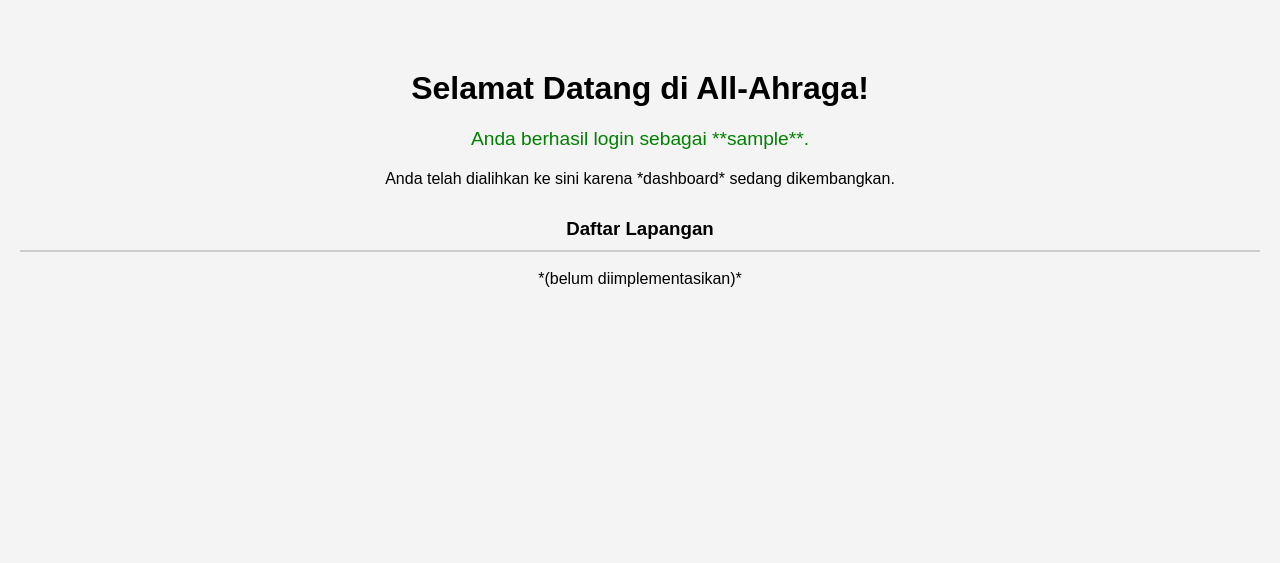
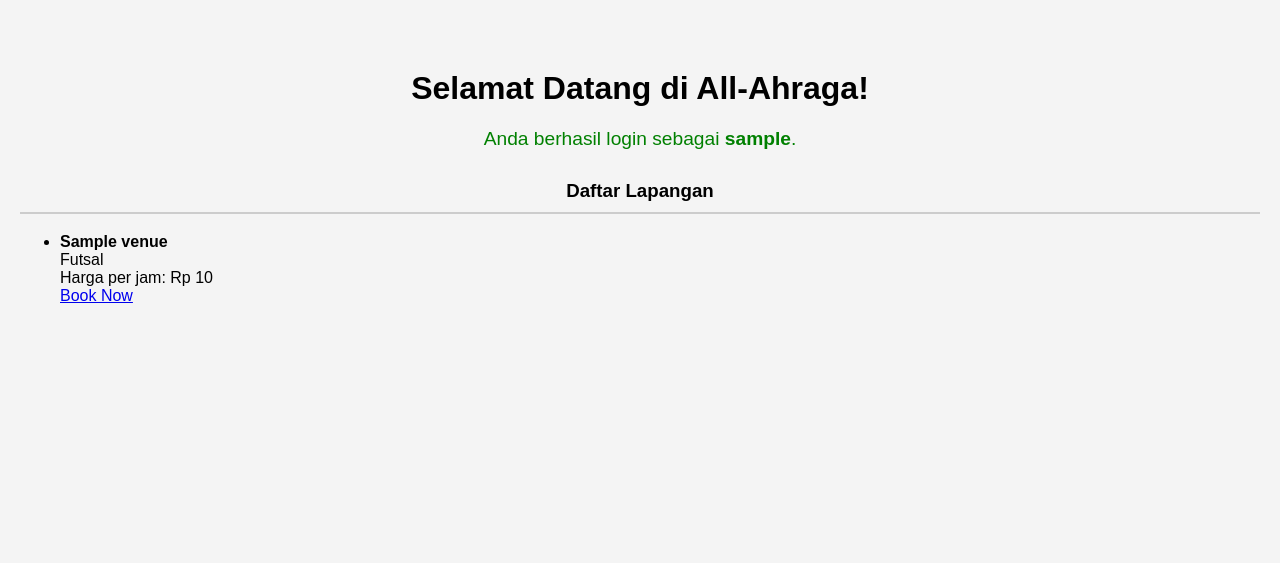
Before and after one commit to pbp-kelompok-e4/all-ahraga, a Django app: page / in a window 1280 px wide. Shown: the part 58-621 px from the top of the page. Run offline with Django 5.2, Linux system fonts and the light colour scheme; a user stored in the database is signed in; data comes from the database, SQL or seed files in the repository; tables that the repository leaves empty hold one stand-in row (values such as "Sample post").

Commit message:
Menampilkan lapangan di home untuk customer

```diff
--- a/main/templates/main/home.html
+++ b/main/templates/main/home.html
@@ -8,16 +8,41 @@
 
     {% if user.is_authenticated %}
         <p style="font-size: 1.2em; color: green;">
-            Anda berhasil login sebagai **{{ user.username }}**.
+            Anda berhasil login sebagai <strong>{{ user.username }}</strong>.
         </p>
-        <p>Anda telah dialihkan ke sini karena *dashboard* sedang dikembangkan.</p>
-    {% else %}
-        <p style="font-size: 1.1em; color: #555;">Silakan masuk atau daftar untuk mulai mencari lapangan.</p>
+
+        {% if user.profile.is_customer %}
+            <div style="margin-top: 30px; text-align: left;">
+                <h3 style="border-bottom: 2px solid #ccc; padding-bottom: 10px; text-align: center;">Daftar Lapangan</h3>
+
+                {% if venues %}
+                    <ul>
+                        {% for venue in venues %}
+                        <li>
+                            <strong>{{ venue.name }}</strong><br>
+                            {{ venue.sport_category.name }}<br>
+                            Harga per jam: Rp {{ venue.price_per_hour }}<br>
+                            <a href="{% url 'create_booking' venue.id %}">Book Now</a>
+                        </li>
+                        <br>
+                        {% endfor %}
+                    </ul>
+                {% else %}
+                    <p>Tidak ada lapangan yang tersedia saat ini.</p>
+                {% endif %}
+            </div>
+
+        {% elif user.profile.is_venue_owner %}
+            <p>Anda login sebagai Venue Owner. <a href="#">Tambahkan venue baru Anda</a>.</p>
+
+        {% elif user.profile.is_coach %}
+            <p>Anda login sebagai Coach. <a href="#">Atur jadwal dan rate Anda</a>.</p>
+
+        {% elif user.is_staff %}
+             <p>Anda login sebagai Admin. <a href="/admin">Masuk ke Admin Panel</a>.</p>
+
+        {% endif %}
     {% endif %}
 
-    <div style="margin-top: 30px;">
-        <h3 style="border-bottom: 2px solid #ccc; padding-bottom: 10px;">Daftar Lapangan</h3>
-        <p>*(belum diimplementasikan)*</p>
-    </div>
 </div>
 {% endblock content %}
--- a/main/urls.py
+++ b/main/urls.py
@@ -12,6 +12,5 @@ urlpatterns = [
     path('dashboard/coach/', views.coach_dashboard_view, name='coach_dashboard'),
     path('dashboard/admin/', views.admin_dashboard_view, name='admin_dashboard'),
     path('venue/<int:venue_id>/book/', views.create_booking, name='create_booking'),
-    path('customer/bookings/', views.customer_booking, name='customer_bookings'),
     path('customer/payment/<int:booking_id>/', views.customer_payment, name='customer_payment'),
 ]
--- a/main/views.py
+++ b/main/views.py
@@ -99,7 +99,20 @@ def venue_detail_view(request, venue_id):
 @login_required(login_url='login')
 @user_passes_test(lambda user: hasattr(user, 'profile') and user.profile.is_customer, login_url='home')
 def customer_dashboard_view(request):
-    return redirect('home')
+    venues = Venue.objects.all().select_related('sport_category')
+    categories = SportCategory.objects.all()
+    areas = LocationArea.objects.all()
+
+    query = request.GET.get('q')
+    if query:
+        venues = venues.filter(name__icontains=query)
+
+    context = {
+        'venues': venues,
+        'categories': categories,
+        'areas': areas,
+    }
+    return render(request, 'main/home.html', context)
 
 @login_required(login_url='login')
 @user_passes_test(lambda user: hasattr(user, 'profile') and user.profile.is_venue_owner, login_url='home')
@@ -195,7 +208,7 @@ def create_booking(request, venue_id):
             revenue_platform=0
         )
 
-        return redirect('customer_bookings')
+        return redirect('home')
 
     context = {
         'venue': venue,
@@ -203,14 +216,7 @@ def create_booking(request, venue_id):
         'equipment_list': equipment_list,
         'coaches': coaches,
     }
-    return render(request, 'main/venue_booking.html', context)
-
-@login_required(login_url='login')
-@user_passes_test(lambda user: hasattr(user, 'profile') and user.profile.is_customer, login_url='home')
-def customer_booking(request):
-    # Menampilkan semua bookingan user
-    bookings = Booking.objects.filter(customer=request.user).select_related('venue_schedule', 'transaction')
-    return render(request, 'main/customer_booking.html', {'bookings' : bookings})
+    return render(request, 'main/home.html', context)
 
 @login_required(login_url='login')
 @user_passes_test(lambda user: hasattr(user, 'profile') and user.profile.is_customer, login_url='home')
@@ -220,4 +226,4 @@ def customer_payment(request, booking_id):
     transaction = booking.transaction
     transaction.status = 'CONFIRMED'
     transaction.save()
-    return redirect(customer_booking)
+    return redirect('home')
--- a/templates/base.html
+++ b/templates/base.html
@@ -43,7 +43,7 @@
                         <a href="{% url 'coach_dashboard' %}">Profil Pelatih</a>
 
                     {% elif user.profile.is_customer %}
-                        <a href="{% url 'customer_dashboard' %}">Booking Saya</a>
+                        <a href="{% url 'customer_dashboard' %}">Bookingan Saya</a>
 
                     {% endif %}
 
```
